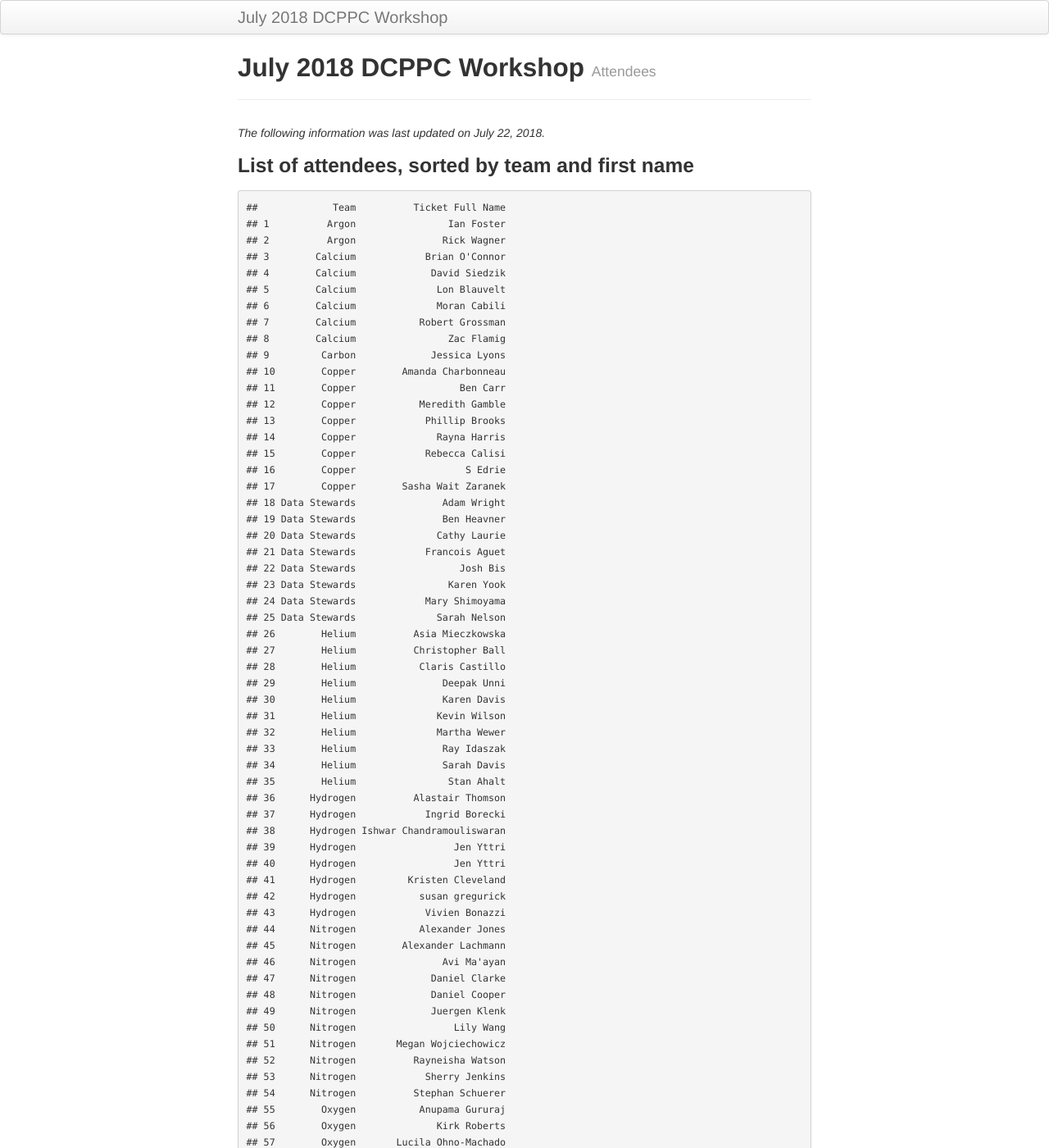
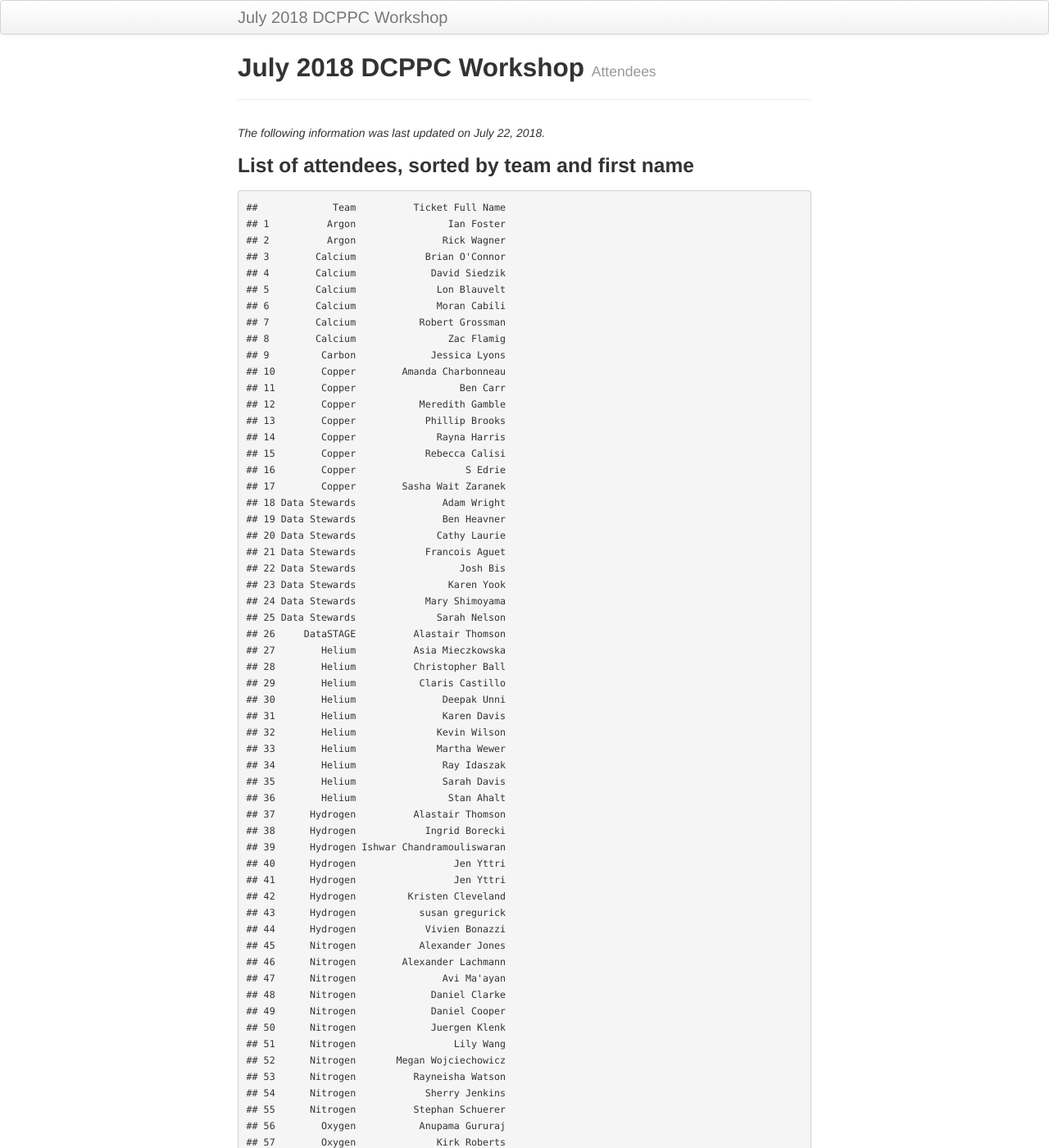
Before and after one commit to dcppc/2018-july-workshop, a Jekyll site: the page built from docs/attendees.md, in a window 1280 px wide and 1400 px high. Shown: the whole window at 82% size. Built offline with Jekyll 4.4.1, drawn with Linux system fonts in a browser that asks for light colours; some of the changed text lies outside the part shown.

Commit message:
add special guest and links to details

```diff
--- a/docs/attendees.md
+++ b/docs/attendees.md
@@ -4,7 +4,6 @@ title: July 2018 DCPPC Workshop
 tagline: Attendees
 
 ---
-
 *The following information was last updated on July 22, 2018.*
 
 ### List of attendees, sorted by team and first name
@@ -35,49 +34,50 @@ tagline: Attendees
     ## 23 Data Stewards                Karen Yook
     ## 24 Data Stewards            Mary Shimoyama
     ## 25 Data Stewards              Sarah Nelson
-    ## 26        Helium          Asia Mieczkowska
-    ## 27        Helium          Christopher Ball
-    ## 28        Helium           Claris Castillo
-    ## 29        Helium               Deepak Unni
-    ## 30        Helium               Karen Davis
-    ## 31        Helium              Kevin Wilson
-    ## 32        Helium              Martha Wewer
-    ## 33        Helium               Ray Idaszak
-    ## 34        Helium               Sarah Davis
-    ## 35        Helium                Stan Ahalt
-    ## 36      Hydrogen          Alastair Thomson
-    ## 37      Hydrogen            Ingrid Borecki
-    ## 38      Hydrogen Ishwar Chandramouliswaran
-    ## 39      Hydrogen                 Jen Yttri
+    ## 26     DataSTAGE          Alastair Thomson
+    ## 27        Helium          Asia Mieczkowska
+    ## 28        Helium          Christopher Ball
+    ## 29        Helium           Claris Castillo
+    ## 30        Helium               Deepak Unni
+    ## 31        Helium               Karen Davis
+    ## 32        Helium              Kevin Wilson
+    ## 33        Helium              Martha Wewer
+    ## 34        Helium               Ray Idaszak
+    ## 35        Helium               Sarah Davis
+    ## 36        Helium                Stan Ahalt
+    ## 37      Hydrogen          Alastair Thomson
+    ## 38      Hydrogen            Ingrid Borecki
+    ## 39      Hydrogen Ishwar Chandramouliswaran
     ## 40      Hydrogen                 Jen Yttri
-    ## 41      Hydrogen         Kristen Cleveland
-    ## 42      Hydrogen           susan gregurick
-    ## 43      Hydrogen            Vivien Bonazzi
-    ## 44      Nitrogen           Alexander Jones
-    ## 45      Nitrogen        Alexander Lachmann
-    ## 46      Nitrogen               Avi Ma'ayan
-    ## 47      Nitrogen             Daniel Clarke
-    ## 48      Nitrogen             Daniel Cooper
-    ## 49      Nitrogen             Juergen Klenk
-    ## 50      Nitrogen                 Lily Wang
-    ## 51      Nitrogen       Megan Wojciechowicz
-    ## 52      Nitrogen          Rayneisha Watson
-    ## 53      Nitrogen            Sherry Jenkins
-    ## 54      Nitrogen          Stephan Schuerer
-    ## 55        Oxygen           Anupama Gururaj
-    ## 56        Oxygen              Kirk Roberts
-    ## 57        Oxygen       Lucila Ohno-Machado
-    ## 58    Phosphorus         Jonathan Crabtree
-    ## 59    Phosphorus            Olukemi Ifeonu
-    ## 60        Sodium              Max Levinson
-    ## 61        Sodium              Merce Crosas
-    ## 62        Sodium        Sarala Wimalaratne
-    ## 63        Sodium             Timothy Clark
-    ## 64         Xenon             Alison E Leaf
-    ## 65         Xenon                  Igor Hut
-    ## 66         Xenon           Ross Rounsevell
-    ## 67         Xenon            Saiju Pyarajan
-    ## 68         Xenon          Vladimir Obucina
+    ## 41      Hydrogen                 Jen Yttri
+    ## 42      Hydrogen         Kristen Cleveland
+    ## 43      Hydrogen           susan gregurick
+    ## 44      Hydrogen            Vivien Bonazzi
+    ## 45      Nitrogen           Alexander Jones
+    ## 46      Nitrogen        Alexander Lachmann
+    ## 47      Nitrogen               Avi Ma'ayan
+    ## 48      Nitrogen             Daniel Clarke
+    ## 49      Nitrogen             Daniel Cooper
+    ## 50      Nitrogen             Juergen Klenk
+    ## 51      Nitrogen                 Lily Wang
+    ## 52      Nitrogen       Megan Wojciechowicz
+    ## 53      Nitrogen          Rayneisha Watson
+    ## 54      Nitrogen            Sherry Jenkins
+    ## 55      Nitrogen          Stephan Schuerer
+    ## 56        Oxygen           Anupama Gururaj
+    ## 57        Oxygen              Kirk Roberts
+    ## 58        Oxygen       Lucila Ohno-Machado
+    ## 59    Phosphorus         Jonathan Crabtree
+    ## 60    Phosphorus            Olukemi Ifeonu
+    ## 61        Sodium              Max Levinson
+    ## 62        Sodium              Merce Crosas
+    ## 63        Sodium        Sarala Wimalaratne
+    ## 64        Sodium             Timothy Clark
+    ## 65         Xenon             Alison E Leaf
+    ## 66         Xenon                  Igor Hut
+    ## 67         Xenon           Ross Rounsevell
+    ## 68         Xenon            Saiju Pyarajan
+    ## 69         Xenon          Vladimir Obucina
 
 ### Overview of particpants per team
 
@@ -87,15 +87,22 @@ tagline: Attendees
     ## 3         Carbon  1
     ## 4         Copper  8
     ## 5  Data Stewards  8
-    ## 6         Helium 10
-    ## 7       Hydrogen  8
-    ## 8       Nitrogen 11
-    ## 9         Oxygen  3
-    ## 10    Phosphorus  2
-    ## 11        Sodium  4
-    ## 12         Xenon  5
+    ## 6      DataSTAGE  1
+    ## 7         Helium 10
+    ## 8       Hydrogen  8
+    ## 9       Nitrogen 11
+    ## 10        Oxygen  3
+    ## 11    Phosphorus  2
+    ## 12        Sodium  4
+    ## 13         Xenon  5
 
 
-### Overview of Objectives, Teams, and Key Capacities (KC)
+### Overview of Objectives, Teams, and Key Capacities
 
-![](./DCPPC_overview.png)
+Visit these websites for more information regarding Teams and Key Capacities
+- <https://pilot.nihdatacommons.us/organize/glossary/> Glossary of frequently used acronyms and names
+- <http://www.maayanlab.net/NMG/2018/> Data Commons Network Matching Game
+- <https://nihdatacommons.us/members/> PIs and Key Capabilities
+- <https://nihdatacommons.us> NIH Data Commons Project Overview
+- <https://pilot.nihdatacommons.us/organize/onboarding/teams/> List of Teams and main points of contact
+- <https://pilot.nihdatacommons.us/organize/onboarding/key-capabilities/> Key Capability and Working Groups descriptions
```
